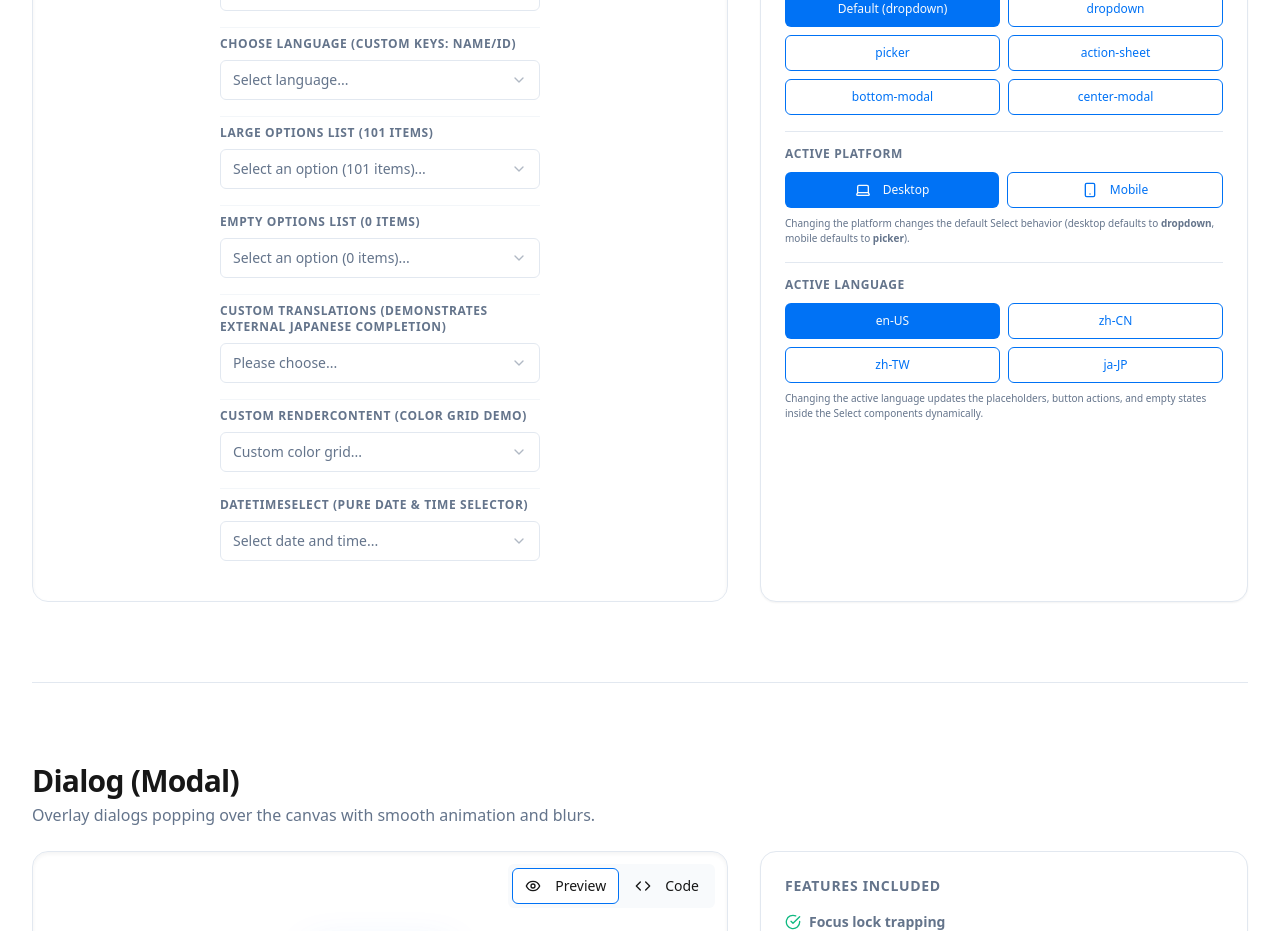
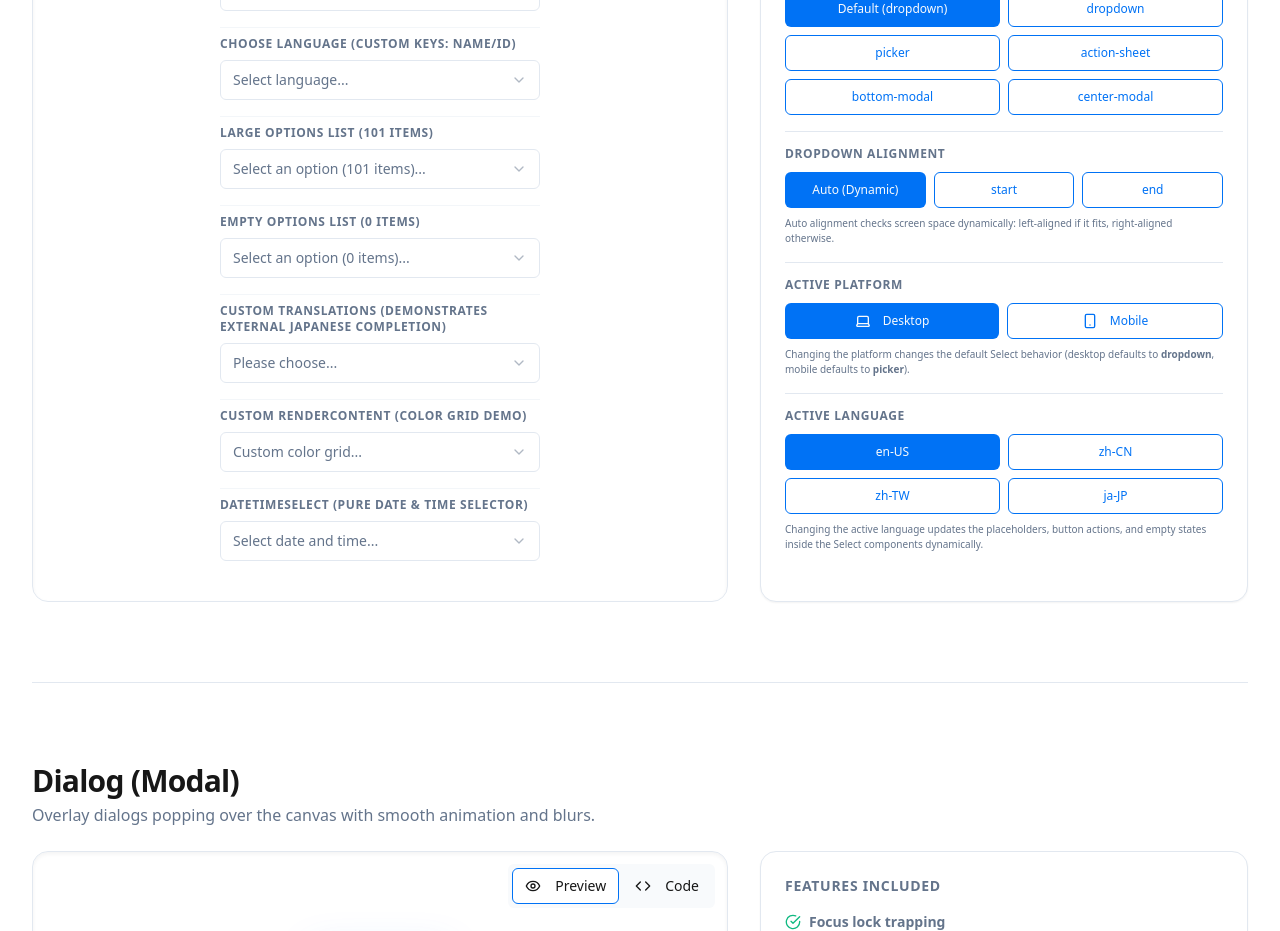
Before and after one commit to aidanjhou/inc-ui, a React (Vite) app: page / in a window 1280 px wide. Shown: the part 2700-3631 px from the top of the page. Built offline with nearby package versions, Linux system fonts and the light colour scheme.

Commit message:
feat: update calendar

```diff
--- a/src/App.tsx
+++ b/src/App.tsx
@@ -72,6 +72,7 @@ function App() {
 
   // Select Playground States
   const [selectVariant, setSelectVariant] = useState<"dropdown" | "picker" | "action-sheet" | "bottom-modal" | "center-modal" | null>(null);
+  const [selectAlign, setSelectAlign] = useState<"auto" | "start" | "end">("auto");
   const [selectValue, setSelectValue] = useState<string>("");
   const [selectManyValue, setSelectManyValue] = useState<string>("");
   const [selectJaValue, setSelectJaValue] = useState<string>("");
@@ -765,6 +766,7 @@ export default function Demo() {
                         placeholder="Select framework..."
                         variant={selectVariant || undefined}
                         value={selectValue}
+                        align={selectAlign === "auto" ? undefined : selectAlign}
                         onChange={(value, option) => {
                           setSelectValue(value);
                           toast({
@@ -791,6 +793,7 @@ export default function Demo() {
                         optionValueKey="id"
                         placeholder="Select language..."
                         variant={selectVariant || undefined}
+                        align={selectAlign === "auto" ? undefined : selectAlign}
                         onChange={(value, option) => {
                           toast({
                             title: "Language Selected",
@@ -808,6 +811,7 @@ export default function Demo() {
                         placeholder="Select an option (101 items)..."
                         variant={selectVariant || undefined}
                         value={selectManyValue}
+                        align={selectAlign === "auto" ? undefined : selectAlign}
                         onChange={(value, option) => {
                           setSelectManyValue(value);
                           toast({
@@ -828,6 +832,7 @@ export default function Demo() {
                         options={[]}
                         placeholder="Select an option (0 items)..."
                         variant={selectVariant || undefined}
+                        align={selectAlign === "auto" ? undefined : selectAlign}
                         onChange={(value) => {
                           toast({
                             title: "Empty Option Selected",
@@ -849,6 +854,7 @@ export default function Demo() {
                         placeholder="Please choose..."
                         variant={selectVariant || undefined}
                         value={selectJaValue}
+                        align={selectAlign === "auto" ? undefined : selectAlign}
                         onChange={(value, option) => {
                           setSelectJaValue(value);
                           toast({
@@ -877,6 +883,7 @@ export default function Demo() {
                         placeholder="Custom color grid..."
                         variant={selectVariant || undefined}
                         value={selectCustomValue}
+                        align={selectAlign === "auto" ? undefined : selectAlign}
                         onChange={(value) => {
                           setSelectCustomValue(value);
                           toast({
@@ -922,6 +929,7 @@ export default function Demo() {
                         placeholder="Select date and time..."
                         variant={selectVariant || undefined}
                         value={datetimeValue}
+                        align={selectAlign === "auto" ? undefined : selectAlign}
                         onChange={(val) => {
                           setDatetimeValue(val);
                           toast({
@@ -982,6 +990,26 @@ export default function Demo() {
                       </Button>
                     ))}
                   </div>
+                </div>
+
+                <div className="space-y-2 pt-2 border-t border-border">
+                  <label className="text-xs font-bold uppercase tracking-wider text-muted-foreground">Dropdown Alignment</label>
+                  <div className="grid grid-cols-3 gap-2">
+                    {(["auto", "start", "end"] as const).map((a) => (
+                      <Button
+                        key={a}
+                        size="sm"
+                        variant={selectAlign === a ? "primary" : "outline"}
+                        onClick={() => setSelectAlign(a)}
+                        className="text-xs w-full"
+                      >
+                        {a === "auto" ? "Auto (Dynamic)" : a}
+                      </Button>
+                    ))}
+                  </div>
+                  <p className="text-[10px] text-muted-foreground leading-normal mt-1">
+                    Auto alignment checks screen space dynamically: left-aligned if it fits, right-aligned otherwise.
+                  </p>
                 </div>
 
                 <div className="space-y-2 pt-2 border-t border-border">
--- a/src/components/ui/datetime-select.tsx
+++ b/src/components/ui/datetime-select.tsx
@@ -19,6 +19,7 @@ export interface DatetimeSelectProps {
   label?: string;
   open?: boolean;
   onOpenChange?: (open: boolean) => void;
+  align?: "start" | "end" | "center";
 }
 
 const MONTH_NAMES = [
@@ -430,7 +431,8 @@ export function DatetimeSelect(props: DatetimeSelectProps) {
     variant,
     label,
     open,
-    onOpenChange
+    onOpenChange,
+    align
   } = props;
 
   const uiConfig = useUIConfig();
@@ -489,6 +491,7 @@ export function DatetimeSelect(props: DatetimeSelectProps) {
       open={activeOpen}
       onOpenChange={handleOpenChange}
       showConfirm={isActionSheet}
+      align={align}
       renderContent={({ value: currentVal, close }) => (
         <DatetimeSelectContent
           value={currentVal || ""}
--- a/src/components/ui/select.tsx
+++ b/src/components/ui/select.tsx
@@ -44,6 +44,7 @@ export interface SelectProps {
   showConfirm?: boolean;
   onOk?: (value: string) => void;
   confirmRef?: React.RefObject<(() => void) | undefined>;
+  align?: "start" | "end" | "center";
 }
 
 const defaultTranslations: Record<string, SelectTranslations> = {
@@ -99,12 +100,52 @@ export function Select(props: SelectProps) {
     renderContent,
     showConfirm,
     onOk,
-    confirmRef
+    confirmRef,
+    align
   } = props;
 
   const [internalOpen, setInternalOpen] = React.useState(false);
   const isOpenControlled = "open" in props;
   const open = isOpenControlled ? controlledOpen : internalOpen;
+
+  const [dynamicAlign, setDynamicAlign] = React.useState<"start" | "end">("start");
+  const contentRef = React.useRef<HTMLDivElement | null>(null);
+
+  // SSR-safe layout effect to perform calculations before browser paint
+  const useIsomorphicLayoutEffect = typeof window !== "undefined" ? React.useLayoutEffect : React.useEffect;
+
+  useIsomorphicLayoutEffect(() => {
+    if (!open || !triggerRef.current) return;
+
+    const updateAlignment = () => {
+      if (!triggerRef.current) return;
+      const rect = triggerRef.current.getBoundingClientRect();
+      const viewportWidth = window.innerWidth;
+      const spaceOnRight = viewportWidth - rect.left;
+
+      // If we have content mounted, measure exact width, otherwise estimate 384px
+      const contentWidth = contentRef.current
+        ? contentRef.current.getBoundingClientRect().width
+        : 384;
+
+      if (spaceOnRight < contentWidth) {
+        setDynamicAlign("end");
+      } else {
+        setDynamicAlign("start");
+      }
+    };
+
+    updateAlignment();
+
+    // Re-verify on next frame to account for portal rendering timing
+    const frameId = requestAnimationFrame(updateAlignment);
+
+    window.addEventListener("resize", updateAlignment);
+    return () => {
+      cancelAnimationFrame(frameId);
+      window.removeEventListener("resize", updateAlignment);
+    };
+  }, [open]);
   const [internalValue, setInternalValue] = React.useState<string | undefined>(() => {
     return ("defaultValue" in props) ? defaultValue : undefined;
   });
@@ -351,7 +392,8 @@ export function Select(props: SelectProps) {
         </DropdownMenuPrimitive.Trigger>
         <DropdownMenuPrimitive.Portal>
           <DropdownMenuPrimitive.Content
-            align="start"
+            ref={contentRef}
+            align={align || dynamicAlign}
             side="bottom"
             onCloseAutoFocus={(event) => event.preventDefault()}
             onPointerDownOutside={(event) => {
```
